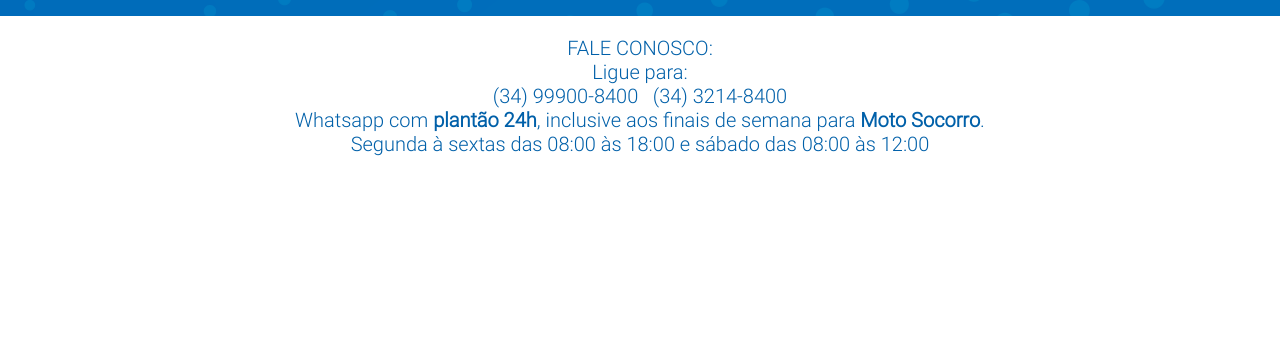
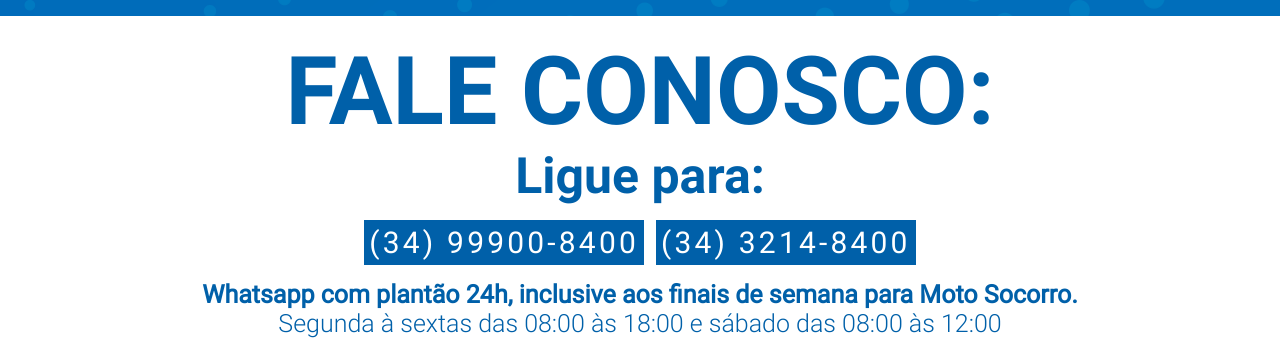
Before and after one commit to pczfelipe/ACDelco, a plain HTML site: page index.html in a window 1280 px wide. Shown: the part 3287-3625 px from the top of the page. Before the commit the page ends 3443 px from the top, so only its background shows below. Drawn offline with Linux system fonts and the light colour scheme.

Commit message:
fix: correcoes footer

```diff
--- a/index.html
+++ b/index.html
@@ -64,11 +64,11 @@
     <footer>
         <div class="footer">
             <div class="infosFooter">
-                <p>FALE CONOSCO:</p>
-                <p>Ligue para:</p>
-                <p><label>(34) 99900-8400</label>&nbsp;&nbsp;&nbsp;<label>(34) 3214-8400</label></p>
-                <p>Whatsapp com <b>plantão 24h</b>, inclusive aos finais de semana para <b>Moto Socorro</b>.</p>
-                <p>Segunda à sextas das 08:00 às 18:00 e sábado das 08:00 às 12:00</p>
+                <p id="faleConosco">FALE CONOSCO:</p>
+                <p id="liguePara">Ligue para:</p>
+                <p><label class="textBackground">(34) 99900-8400</label>&nbsp;&nbsp;&nbsp;<label class="textBackground">(34) 3214-8400</label></p>
+                <p id="infosPlantao">Whatsapp com <b>plantão 24h</b>, inclusive aos finais de semana para <b>Moto Socorro</b>.</p>
+                <p id="infosHorario">Segunda à sextas das 08:00 às 18:00 e sábado das 08:00 às 12:00</p>
             </div>
         </div>
     </footer>
--- a/style.css
+++ b/style.css
@@ -185,11 +185,6 @@ footer{
 
 .infosFooter{
     text-align: center;
-    font: normal normal lighter 20px RobotoLight;
-}
-
-.imgFooter{
-    width: 350px;
 }
 
 /* Banner */
@@ -294,12 +289,14 @@ footer{
 
 .textBackground{
     text-transform: uppercase;
-    letter-spacing: .5rem;
     background-color: #0060A9;
     color: #FFFFFF;
+    margin-bottom: 25px;
+}
+
+.infos .textBackground{
+    letter-spacing: .5rem;
     padding: 10px 80px 10px 80px;
-    margin-bottom: 25px;
-
     font: normal normal bold 50px RobotoRegular;
 }
 
@@ -324,3 +321,31 @@ footer{
 
     margin-bottom: 20px;
 }
+
+/* Infos Footer */
+#faleConosco{
+    font: normal normal bold 95px RobotoBold;
+}
+
+#liguePara{
+    margin-bottom: 20px;
+
+    font: normal normal bold 50px RobotoBold;
+}
+
+.infosFooter .textBackground{
+    letter-spacing: .2rem;
+    padding: 5px 5px 5px 5px;
+
+    font: normal normal normal 30px RobotoRegular;
+}
+
+#infosPlantao{
+    margin-top: 20px;
+
+    font: normal normal bold 25px RobotoRegular;
+}
+
+#infosHorario{
+    font: normal normal lighter 25px RobotoLight;
+}
```
